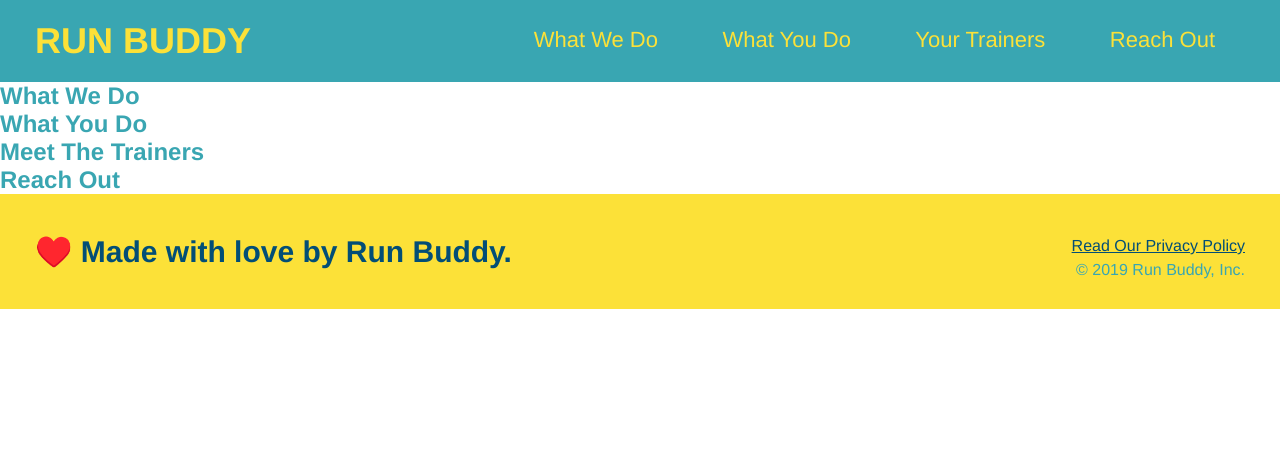
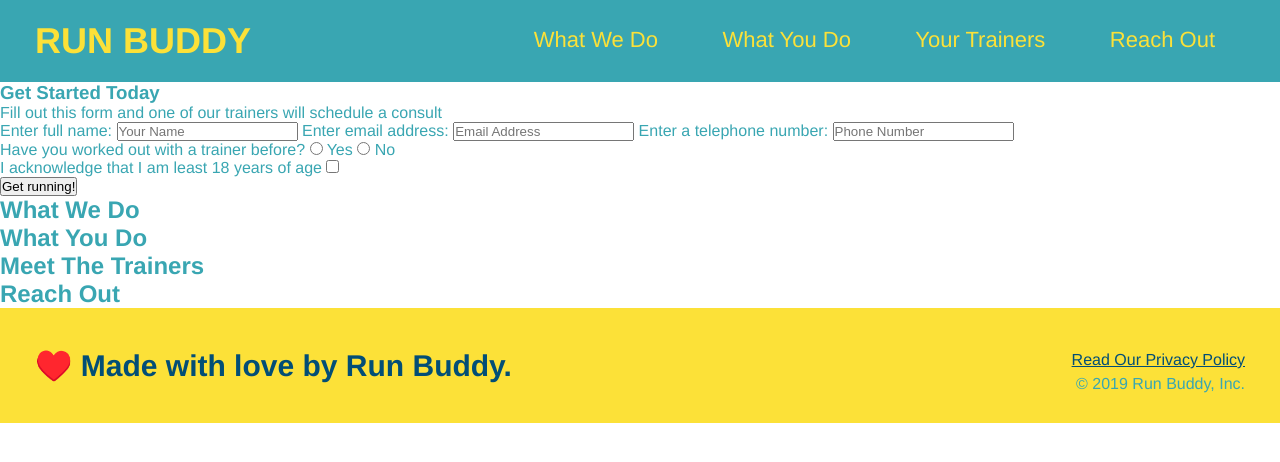
Before and after one commit to BrookesCodeStuff/run-buddy, a plain HTML site: page index.html in a window 1280 px wide. Drawn offline with Linux system fonts and the light colour scheme.

Commit message:
add hero section info and CTA form

```diff
--- a/index.html
+++ b/index.html
@@ -36,7 +36,31 @@
 
   <!-- hero/jumbotron -->
   <section>
-
+    <div>
+      <h3>Get Started Today</h3>
+      <p>Fill out this form and one of our trainers will schedule a consult</p>
+      <!-- Add form element -->
+      <form>
+        <label for="name">Enter full name:</label>
+        <input type="text" name="name" id="name" placeholder="Your Name" />
+        <label for="email">Enter email address:</label>
+        <input type="email" name="email" id="email" placeholder="Email Address" />
+        <label for="phone">Enter a telephone number:</label>
+        <input type="tel" name="phone" id="phone" placeholder="Phone Number" />
+        <p>
+          Have you worked out with a trainer before?
+          <input type="radio" name="trainer-confirm" id="trainer-yes" />
+          <label for="trainer-yes">Yes</label>
+          <input type="radio" name="trainer-confirm" id="trainer-no" />
+          <label for="trainer-no">No</label>
+        </p>
+        <p>
+          <label for="confirm-age">I acknowledge that I am least 18 years of age</label>
+          <input type="checkbox" name="confirm-age" id="confirm-age" />
+        </p>
+        <button type="submit">Get running!</button>
+      </form>
+    </div>
   </section>
 
   <!-- "what we do" section -->
```
